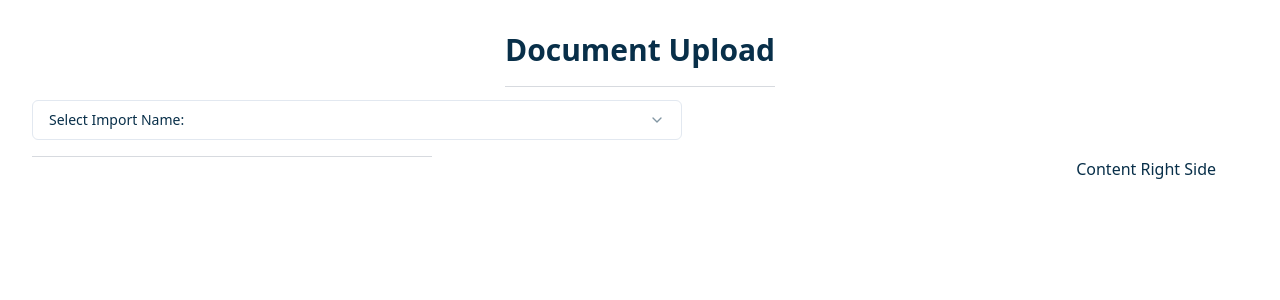
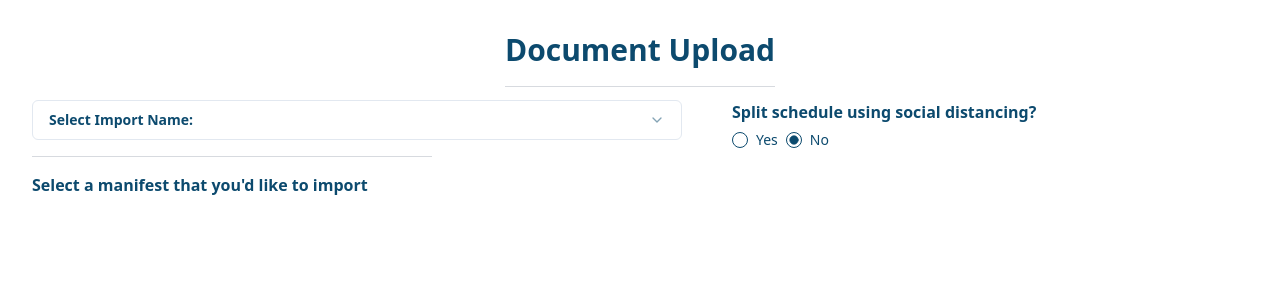
Before and after one commit to JoshT64/skyhop-take-home, a React (Vite) app: page / in a window 1280 px wide. Shown: the top 300 px of the page. Built offline with nearby package versions, Linux system fonts and the light colour scheme.

Commit message:
Add radio select group component to app, updated default styles from shadcn

```diff
--- a/package.json
+++ b/package.json
@@ -11,7 +11,9 @@
   },
   "dependencies": {
     "@radix-ui/react-dialog": "^1.0.5",
+    "@radix-ui/react-label": "^2.0.2",
     "@radix-ui/react-popover": "^1.0.7",
+    "@radix-ui/react-radio-group": "^1.1.3",
     "@radix-ui/react-slot": "^1.0.2",
     "class-variance-authority": "^0.7.0",
     "clsx": "^2.0.0",
--- a/src/App.tsx
+++ b/src/App.tsx
@@ -1,23 +1,29 @@
-import { Dropdown } from './components/Dropdown';
+import { Dropdown, RadioSelect } from './components';
 import './styles/App.css';
 
 function App() {
   return (
     <>
-      <h2 className='text-3xl text-sky-950 pb-4 inline font-bold border-b border-opacity-40 border-gray-400 '>
+      <h2 className='text-3xl text-sky-900 pb-4 inline font-bold border-b border-opacity-40 border-gray-400'>
         Document Upload
       </h2>
-      <div className='text-sky-950 mt-8 flex flex-col'>
-        <div>
+      <div className='text-sky-900 mt-8 flex flex-row gap-[300px]'>
+        <div id='leftRow' className='text-start'>
           <div>
             <a href='https://google.com' target='_blank'></a>
           </div>
-          <div className='border-b w-[400px]  border-opacity-40 border-gray-400 pb-4'>
+          <div className='border-b w-[400px] border-opacity-40 border-gray-400 pb-4'>
             <Dropdown />
           </div>
+          <p className='pt-4 font-semibold'>
+            Select a manifest that you'd like to import
+          </p>
         </div>
-        <div className='self-end pr-8'>
-          <h2>Content Right Side</h2>
+        <div id='rightRow' className='pr-8 place-self-auto'>
+          <p className='font-semibold'>
+            Split schedule using social distancing?
+          </p>
+          <RadioSelect />
         </div>
       </div>
     </>
--- a/src/components/Dropdown/Dropdown.tsx
+++ b/src/components/Dropdown/Dropdown.tsx
@@ -21,8 +21,8 @@ import {
 // select from list of file imports
 const importNames = [
   {
-    value: 'next.js',
-    label: 'Next.js',
+    value: 'sampleimage.jpg',
+    label: 'SampleImage.jpg',
   },
 ];
 
@@ -37,7 +37,7 @@ export const Dropdown = () => {
           variant='outline'
           role='combobox'
           aria-expanded={open}
-          className='w-[650px] text-sky-950 justify-between'
+          className='w-[650px] text-sky-900 font-semibold justify-between'
         >
           {value
             ? importNames.find((importName) => importName.value === value)
--- /dev/null
+++ b/src/components/RadioSelect/RadioSelect.tsx
@@ -0,0 +1,17 @@
+import { Label } from '@/components/ui/label';
+import { RadioGroup, RadioGroupItem } from '@/components/ui/radio-group';
+
+export const RadioSelect = () => {
+  return (
+    <RadioGroup className='pt-2' defaultValue='no'>
+      <div className='flex items-center space-x-2'>
+        <RadioGroupItem value='yes' id='r1' />
+        <Label htmlFor='r1'>Yes</Label>
+      </div>
+      <div className='flex items-center space-x-2'>
+        <RadioGroupItem value='no' id='r2' />
+        <Label htmlFor='r2'>No</Label>
+      </div>
+    </RadioGroup>
+  );
+};
--- /dev/null
+++ b/src/components/RadioSelect/index.ts
@@ -0,0 +1 @@
+export { RadioSelect } from './RadioSelect';
--- /dev/null
+++ b/src/components/index.ts
@@ -0,0 +1,2 @@
+export * from './Dropdown';
+export * from './RadioSelect';
--- /dev/null
+++ b/src/components/ui/label.tsx
@@ -0,0 +1,24 @@
+import * as React from 'react';
+import * as LabelPrimitive from '@radix-ui/react-label';
+import { cva, type VariantProps } from 'class-variance-authority';
+
+import { cn } from '@/lib/utils';
+
+const labelVariants = cva(
+  'text-sm font-small text-sky-900 leading-none peer-disabled:cursor-not-allowed peer-disabled:opacity-70'
+);
+
+const Label = React.forwardRef<
+  React.ElementRef<typeof LabelPrimitive.Root>,
+  React.ComponentPropsWithoutRef<typeof LabelPrimitive.Root> &
+    VariantProps<typeof labelVariants>
+>(({ className, ...props }, ref) => (
+  <LabelPrimitive.Root
+    ref={ref}
+    className={cn(labelVariants(), className)}
+    {...props}
+  />
+));
+Label.displayName = LabelPrimitive.Root.displayName;
+
+export { Label };
--- /dev/null
+++ b/src/components/ui/radio-group.tsx
@@ -0,0 +1,42 @@
+import * as React from 'react';
+import * as RadioGroupPrimitive from '@radix-ui/react-radio-group';
+import { Circle } from 'lucide-react';
+
+import { cn } from '@/lib/utils';
+
+const RadioGroup = React.forwardRef<
+  React.ElementRef<typeof RadioGroupPrimitive.Root>,
+  React.ComponentPropsWithoutRef<typeof RadioGroupPrimitive.Root>
+>(({ className, ...props }, ref) => {
+  return (
+    <RadioGroupPrimitive.Root
+      className={cn('flex gap-2 text-blue-400  font-thin', className)}
+      {...props}
+      ref={ref}
+    />
+  );
+});
+RadioGroup.displayName = RadioGroupPrimitive.Root.displayName;
+
+const RadioGroupItem = React.forwardRef<
+  React.ElementRef<typeof RadioGroupPrimitive.Item>,
+  React.ComponentPropsWithoutRef<typeof RadioGroupPrimitive.Item>
+>(({ className, ...props }, ref) => {
+  return (
+    <RadioGroupPrimitive.Item
+      ref={ref}
+      className={cn(
+        'aspect-square h-4 w-4 rounded-full border  border-sky-900 text-sky-900 ring-offset-background focus:outline-none focus-visible:ring-2 focus-visible:ring-ring focus-visible:ring-offset-2 disabled:cursor-not-allowed disabled:opacity-50',
+        className
+      )}
+      {...props}
+    >
+      <RadioGroupPrimitive.Indicator className='flex items-center justify-center'>
+        <Circle className='h-2.5 text-blue-400 w-2.5 fill-current text-current' />
+      </RadioGroupPrimitive.Indicator>
+    </RadioGroupPrimitive.Item>
+  );
+});
+RadioGroupItem.displayName = RadioGroupPrimitive.Item.displayName;
+
+export { RadioGroup, RadioGroupItem };
```
Also changed, not shown: 1 other file (tests, documents, lock files or other folders).
